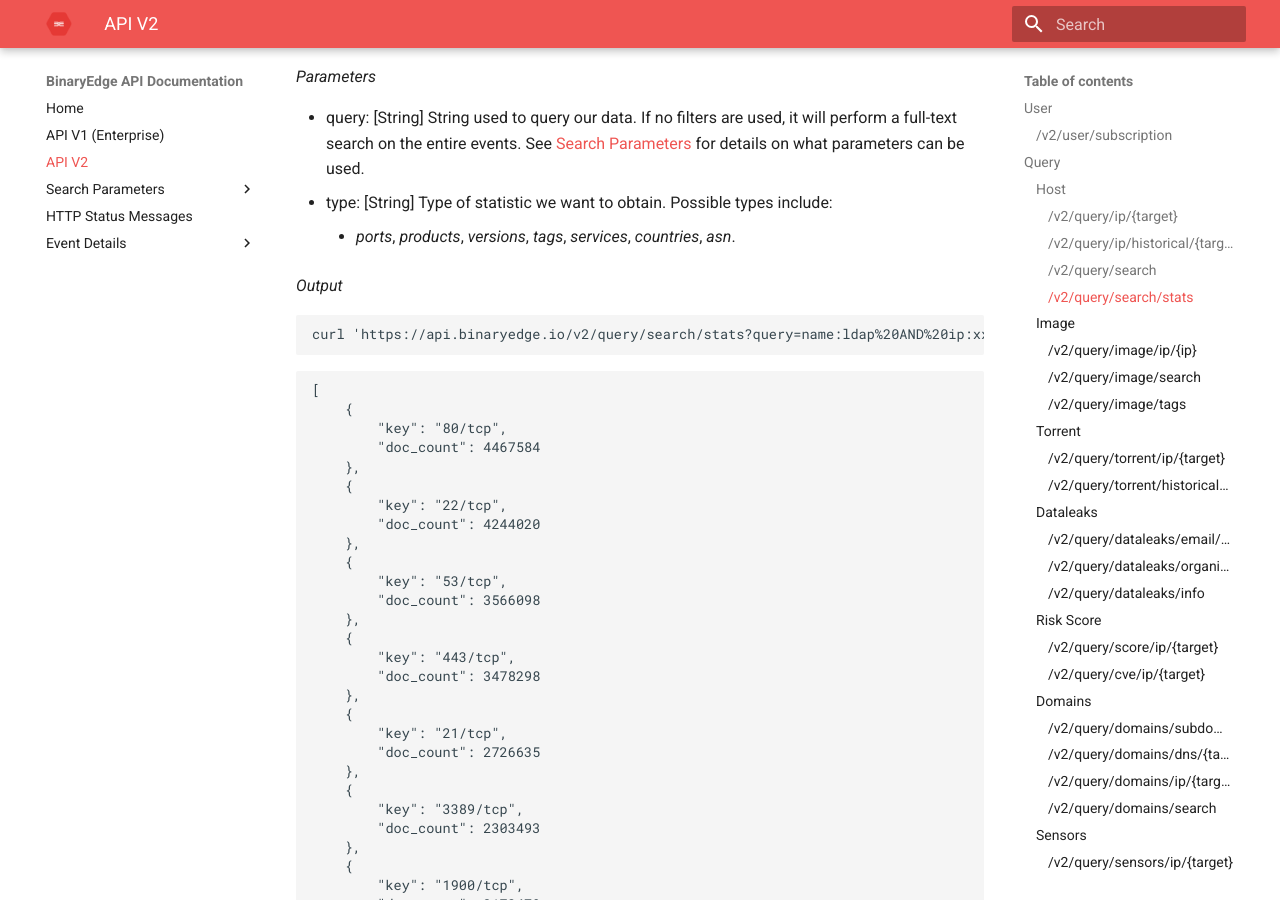
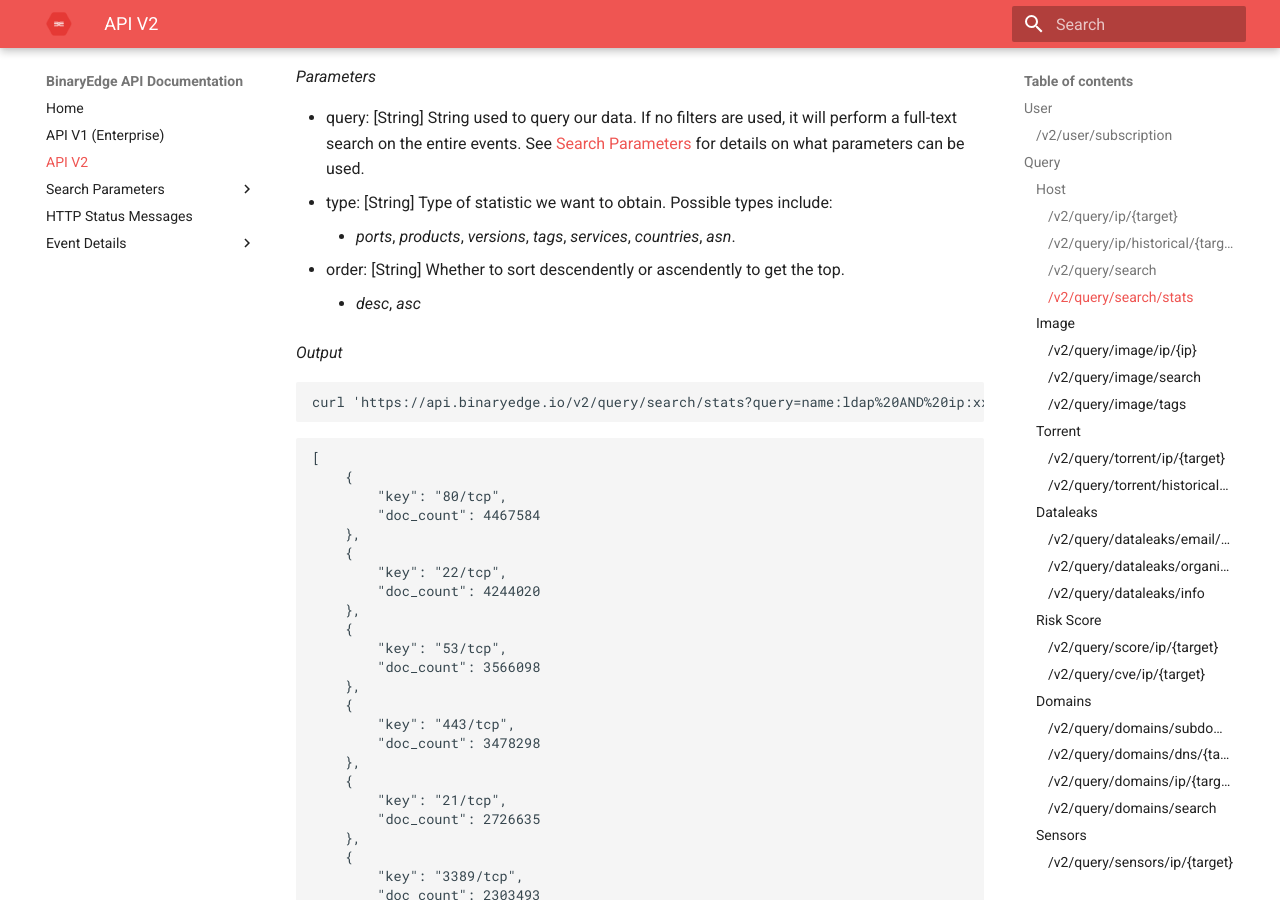
Before and after one commit to igama/docs.binaryedge.io, an MkDocs documentation site: the page built from docs/api-v2.md, in a window 1280 px wide and 900 px high, scrolled down 5297 px. Built offline with MkDocs 1.6.1 and Material for MkDocs 9.7.7, drawn with Linux system fonts in a browser that asks for light colours; some of the changed text lies outside the part shown.

Commit message:
stats options

```diff
--- a/docs/api-v2.md
+++ b/docs/api-v2.md
@@ -266,6 +266,8 @@ Statistics of recent events for the given query. Can be used with specific param
 * query: [String] String used to query our data. If no filters are used, it will perform a full-text search on the entire events. See [Search Parameters](search.md) for details on what parameters can be used.
 * type: [String] Type of statistic we want to obtain. Possible types include:
     * _ports_, _products_, _versions_, _tags_, _services_, _countries_, _asn_.
+* order: [String] Whether to sort descendently or ascendently to get the top.
+    * _desc_, _asc_
 
 *Output*
 
@@ -2026,6 +2028,8 @@ Statistics of events for the given query. Can be used with specific parameters a
     * _ports_, _tags_, _countries_, _asn_, _ips_, _payloads_, _http\_path_, _rdns_.
 * days: [Integer] Number of days to get the stats for. For example days=1 for the last day of data.
     * Max: 60 (default)
+* order: [String] Whether to sort descendently or ascendently to get the top.
+    * _desc_, _asc_
 
 *Output*
 
```
Also changed, not shown: docs/api-v1.md (+3 -1 lines).
